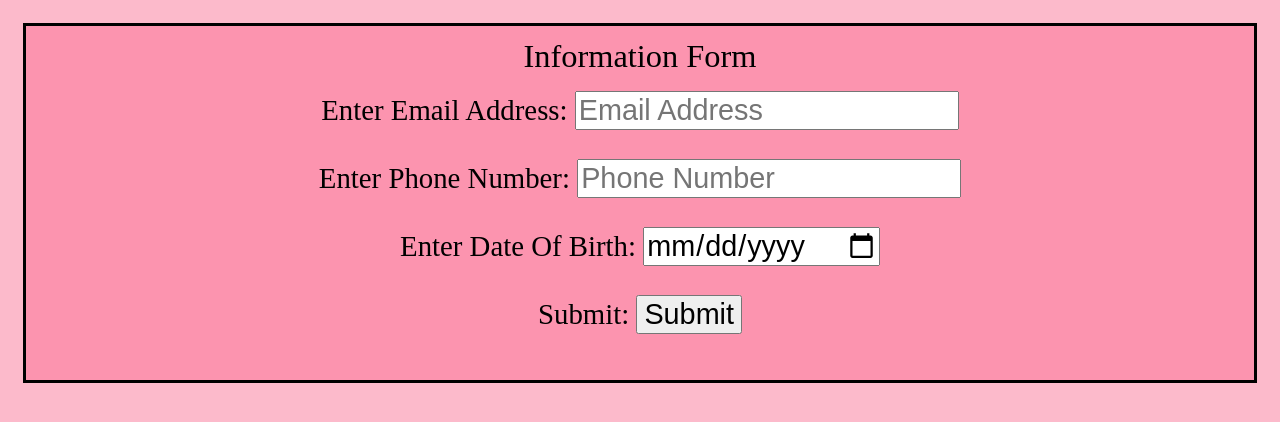
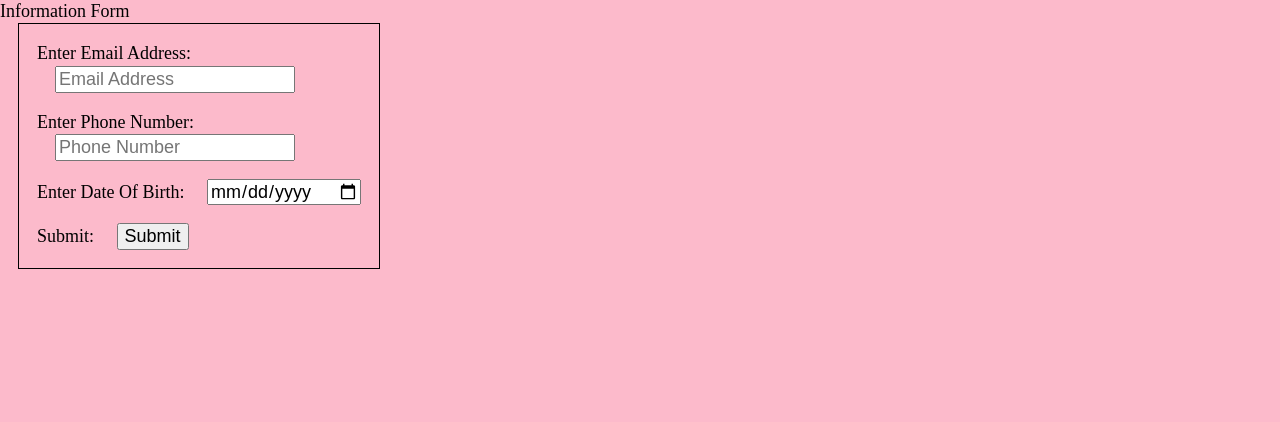
Before and after one commit to Soto-ITMD362/Lab2, a plain HTML site: page index.html in a window 1280 px wide. Drawn offline with Linux system fonts and the light colour scheme.

Commit message:
Update screen.css

```diff
--- a/css/screen.css
+++ b/css/screen.css
@@ -2,32 +2,25 @@ html{
   font-family: 'Times New Roman', sans-serif;
   font-size: 1.125em;
   line-height: 1.3em;
-	padding: 1.3em;
-	text-align: center;
   background: #fcbacb
 }
 
-h1{
-	font-family: 'Times New Roman', sans-serif;
-	font-size: 1.8em;
-	padding-top: 0.4em;
-	padding-bottom: 0.5em;
-	line-height: 1.1em;
-	color: #000000;
+form{
+  border: thin solid #000000;
+  margin: 0 1em 0 1em;
+  max-width: 20em;
 }
 
-body{
-	background: #FC94AF;
-	border: 0.2em solid #000000
+label {
+  display: block;
+  padding: 1em 0 0 1em;
 }
 
-form{
-	font-size: 1.6em;
-	padding-bottom: 0.6em;
+input {
+  margin-left: 1em;
+  max-width: 80%;
 }
 
-div{
-	padding-bottom: 1em;
-	list-style: none;
-	padding-left: 0.4;
+#finish {
+  margin-bottom: 1em;
 }
```
Lines whose indentation alone changed are shown as unchanged.
